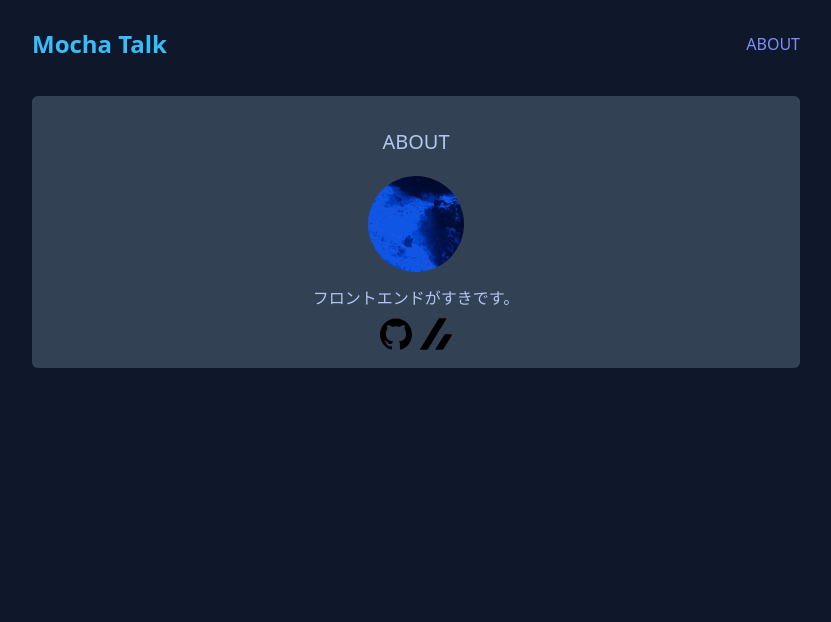
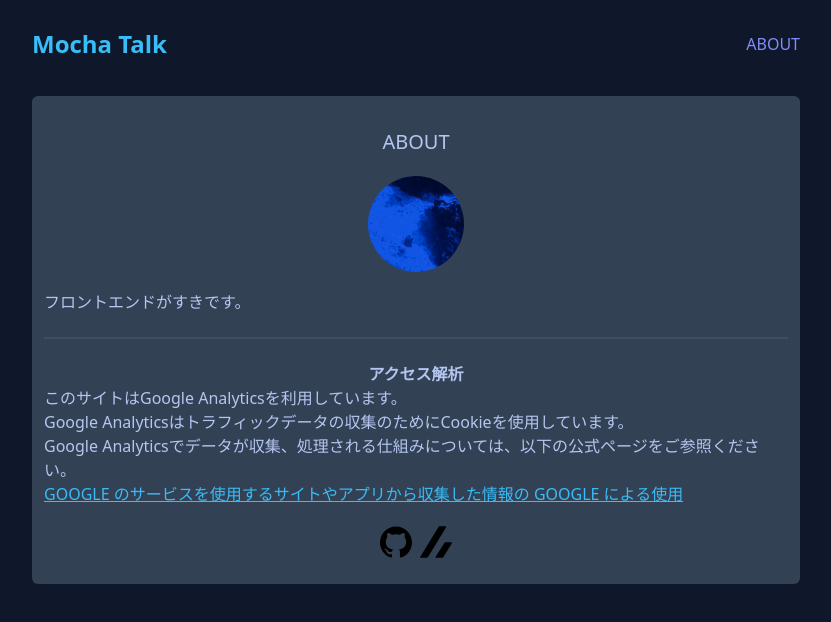
Before and after one commit to shrkhch/blog, a Next.js app: page /about in a window 1280 px wide. Shown: the top 622 px of the page, without its empty margins (224-1055 px from the left). Built offline with nearby package versions, Linux system fonts and the light colour scheme; no server answers.

Commit message:
add desc about GA

```diff
--- a/pages/about/index.js
+++ b/pages/about/index.js
@@ -24,10 +24,16 @@
                     />
                 </div>
             </div>
-            <div className='py-2'>
+            <div className='py-3 px-3 text-left'>
                 <p>{intro}</p>
+                <div className="divider"></div>
+                <p className="font-bold text-center">アクセス解析</p>
+                <p>このサイトはGoogle Analyticsを利用しています。</p>
+                <p>Google Analyticsはトラフィックデータの収集のためにCookieを使用しています。</p>
+                <p>Google Analyticsでデータが収集、処理される仕組みについては、以下の公式ページをご参照ください。</p>
+                <a className="link link-primary" href="https://policies.google.com/technologies/partner-sites?hl=ja">GOOGLE のサービスを使用するサイトやアプリから収集した情報の GOOGLE による使用</a>
             </div>
-            <div className="flex justify-center">
+            <div className="flex justify-center py-2">
                 <div className="px-1">
                     <Link href='https://github.com/iykjp'>
                         <a>
```
